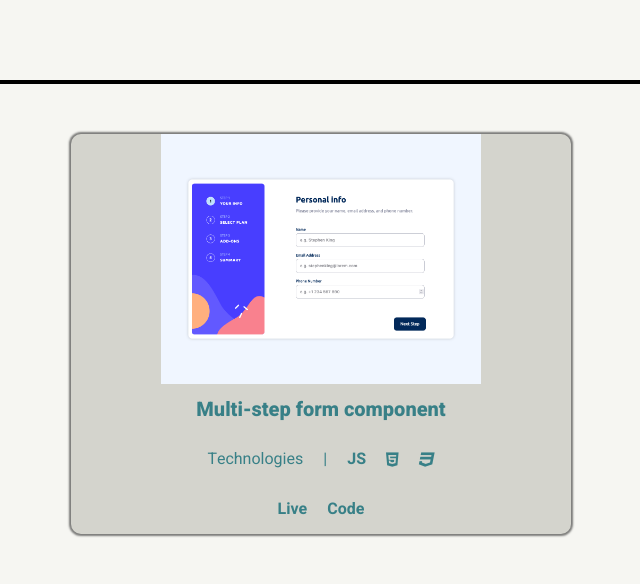
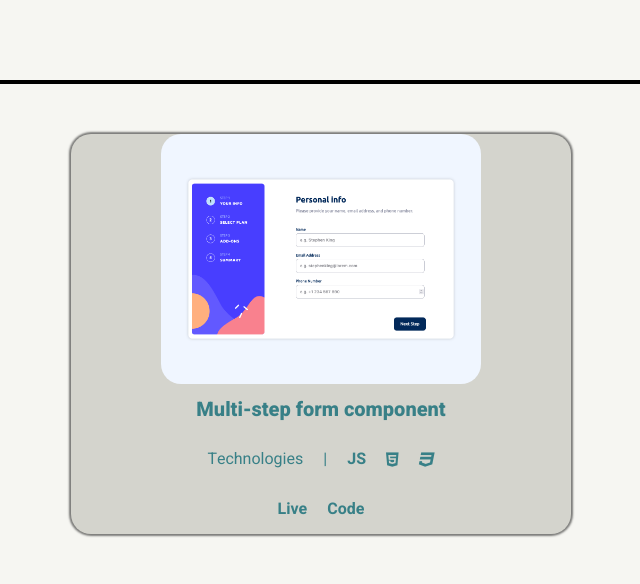
Before and after one commit to tpercival01/FS-Portfolio, a plain HTML site: page index.html in a window 1280 px wide. Shown: the part 720-1304 px from the top of the page, 319-959 px from the left. Drawn offline with Linux system fonts and the light colour scheme.

Commit message:
Update styles.css

```diff
--- a/src/styles.css
+++ b/src/styles.css
@@ -128,12 +128,13 @@ a:hover {
   align-items: center;
   text-align: center;
   background-color: #d4d4cd;
-  border-radius: 10px;
+  border-radius: 20px;
 }
 
 .project-image {
   height: 100%;
   width: 100%;
+  border-radius: 20px;
 }
 
 .project > :nth-child(2) {
```
